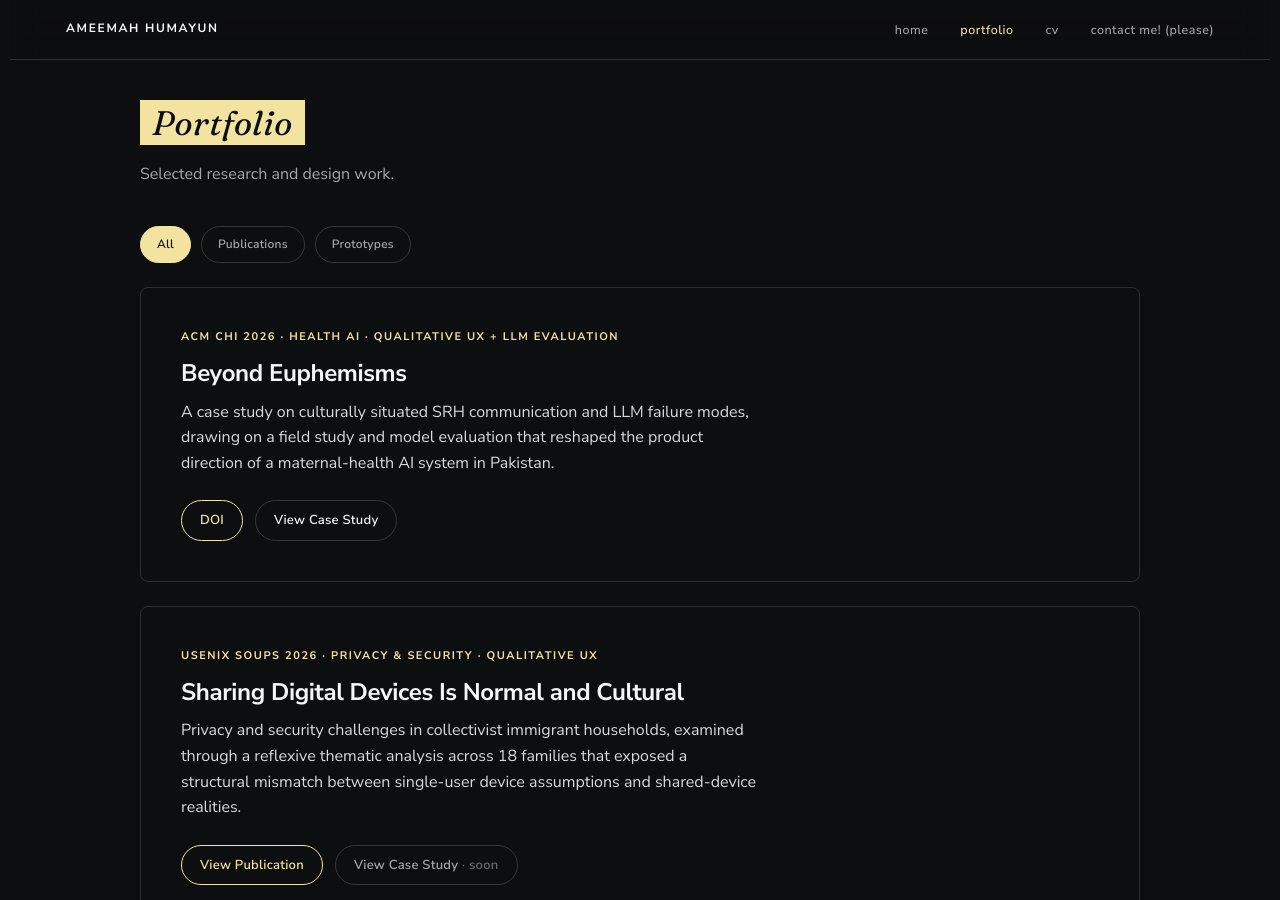
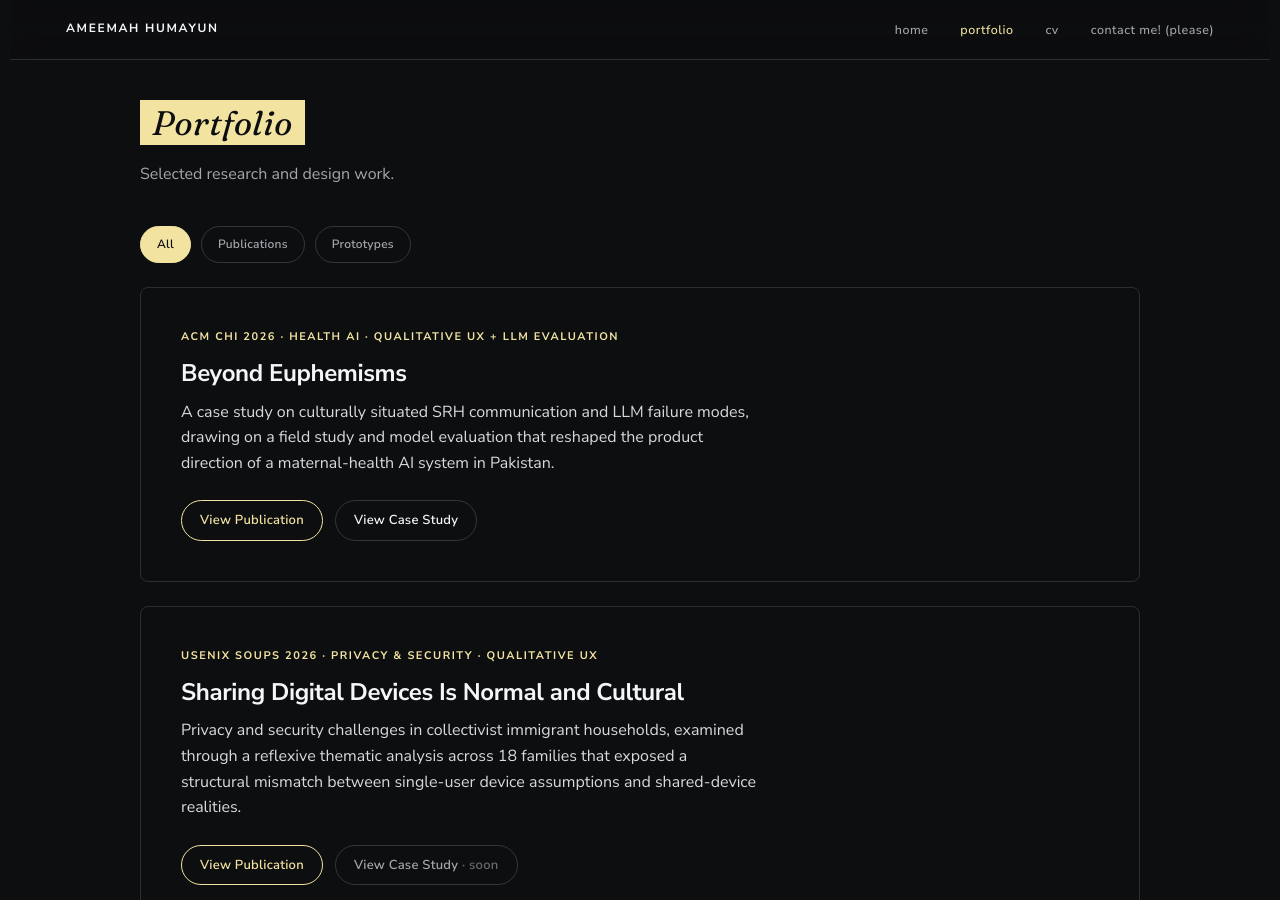
Before and after one commit to ameemahumayun/ameemahumayun.github.io, a Jekyll site: the page built from work/index.html, in a window 1280 px wide and 900 px high. Built offline with Jekyll 4.4.1, drawn with Linux system fonts in a browser that asks for light colours.

Commit message:
Revert Beyond Euphemisms link label back to "View Publication"
Co-Authored-By: Claude Sonnet 5 <noreply@anthropic.com>
Claude-Session: https://claude.ai/code/session_01RCzM7zTsD8mFw1QLJ4sgHP

```diff
--- a/_data/work.yml
+++ b/_data/work.yml
@@ -37,7 +37,7 @@
   type: publication
   desc: "A case study on culturally situated SRH communication and LLM failure modes, drawing on a field study and model evaluation that reshaped the product direction of a maternal-health AI system in Pakistan."
   links:
-    - label: "DOI"
+    - label: "View Publication"
       url: "https://doi.org/10.1145/3772318.3791315"
       external: true
       primary: true
```
